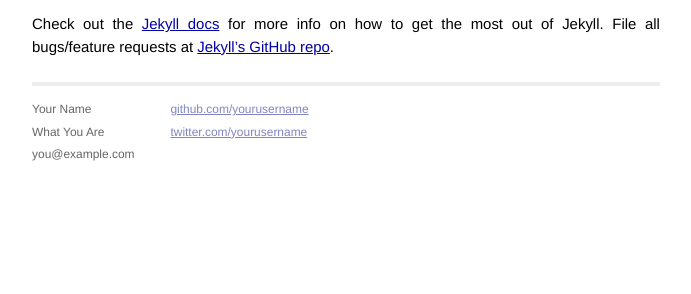
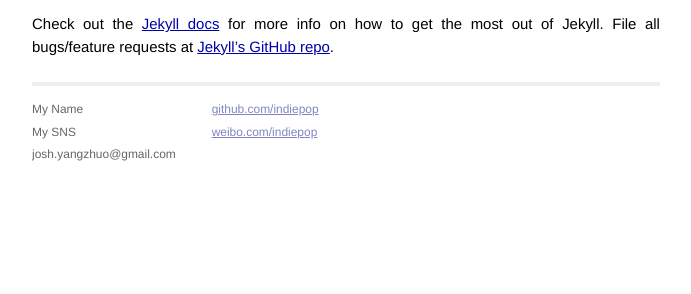
Before and after one commit to indiepop/indiepop.github.io, a Jekyll site: the page built from _posts/2013-12-19-welcome-to-jekyll.markdown, in a window 1280 px wide. Shown: the part 411-705 px from the top of the page, without its empty margins (294-985 px from the left). Built offline with Jekyll 4.4.1, drawn with Linux system fonts in a browser that asks for light colours; Markdown is read by kramdown in place of the engine named in the settings.

Commit message:
jekyll new indiepop.github.io

```diff
--- a/_layouts/default.html
+++ b/_layouts/default.html
@@ -26,15 +26,15 @@
           <div class="footer">
             <div class="contact">
               <p>
-                Your Name<br />
-                What You Are<br />
-                you@example.com
+                My Name<br />
+                My SNS<br />
+                josh.yangzhuo@gmail.com
               </p>
             </div>
             <div class="contact">
               <p>
-                <a href="https://github.com/yourusername">github.com/yourusername</a><br />
-                <a href="https://twitter.com/yourusername">twitter.com/yourusername</a><br />
+                <a href="https://github.com/indiepop">github.com/indiepop</a><br />
+                <a href="https://weibo.com/indiepop">weibo.com/indiepop</a><br />
               </p>
             </div>
           </div>
```
